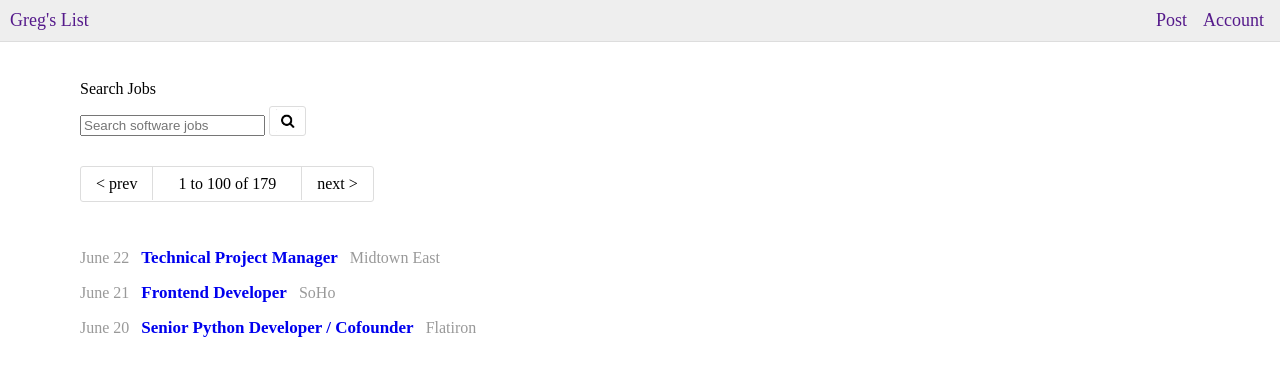
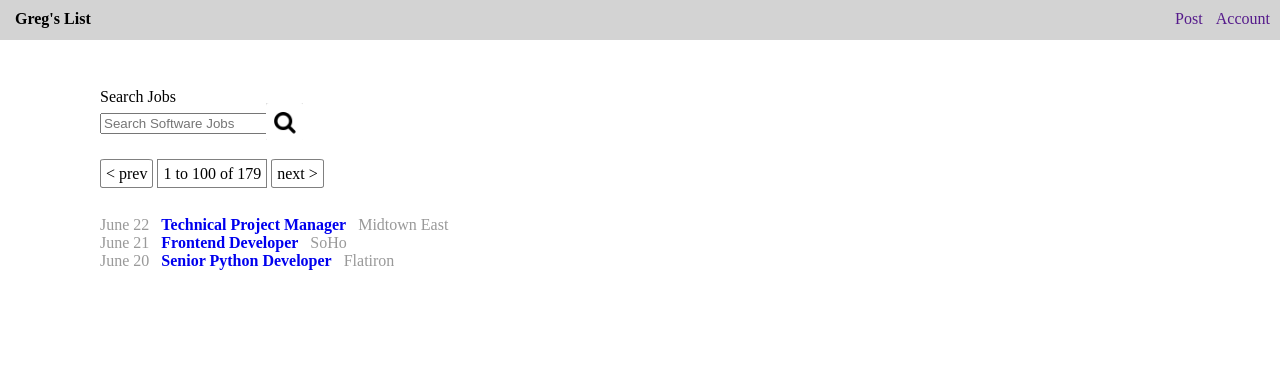
Before and after one commit to jagreen2/Gregs-list-revised, a plain HTML site: page index.html in a window 1280 px wide. Drawn offline with Linux system fonts and the light colour scheme.

Commit message:
Third Commit

```diff
--- a/index.html
+++ b/index.html
@@ -1,43 +1,39 @@
 <!DOCTYPE html>
 <html>
 <head>
-	<title>Greg's List</title>
+	<title>Test Nav</title>
 	<link rel="stylesheet" type="text/css" href="main.css">
-	<meta name="description" content="This is a website modeled after Craig's List called Greg's List">
 </head>
 <body>
+
 <header>
-	<a href="" class="rl-logo">
-		<h1>Greg's List</h1>
-	</a>
-
 	<nav class="top-nav">
 
-    	<a href="" class="nav-link">Post</a>
+		<a class="navlink-left" href=""><strong>Greg's List</strong></a>
 
-    	<a href="" class="nav-link">Account</a>
+		<span class="navlinks-right">
+
+			<a class="navlink2" href="">Post</a>
+			<a class="navlink3" href="">Account</a>
+
+		</span>
 
 	</nav>
+
 </header>
 
 <section class="search-section">
-
 	<form action="#">
-
 		<label for="search">Search Jobs</label>
-		<input type="text" id="search" placeholder="Search software jobs" />
-		<input type="image" class="search-button magnifying-glass-icon" src="images/magnifying-glass.png" alt="Search" role="button">
-
+		<input type="text" id="search" placeholder="Search Software Jobs"/>
+		<input type="image" class="search-button magnifying-glass-icon" src="images/magnifying-glass.png" alt="Search" role="button"/>
 	</form>
-
 </section>
 
 <nav class="pages">
-
 	<a class="pages-button">&lt; prev</a>
 	<span class="pages-display">1 to 100 of 179</span>
 	<a class="pages-button">next &gt;</a>
-
 </nav>
 
 <main>
@@ -63,12 +59,14 @@
 		<li class="listing">
 
 			<span class="listing-date">June 20</span>
-			<a href="#" class="listing-title">Senior Python Developer / Cofounder</a>
+			<a href="#" class="listing-title">Senior Python Developer</a>
 			<span class="listing-location">Flatiron</span>
 
 		</li>
+
 	</ul>
 
 </main>
+
 </body>
 </html>
--- a/main.css
+++ b/main.css
@@ -1,136 +1,100 @@
-* {
-	box-sizing: border-box;
+header {
+	position: fixed;
+	width: 100%;
+	height: 20px;
+	left: 0px;
+	top: 0px;
+	right: 0px;
+	background-color: lightgrey;
+	padding: 10px;
+
 }
 
-body {
-	margin: 0;
-	padding: 80px;
+
+.navlink-left {
+	position: absolute;
+	left: 15px;
+	color: black;
+	text-decoration: none;
+
 }
 
-header {
-	position: fixed;
-	top: 0;
-	left: 0;
-	right: 0;
-	padding: 10px;
-	background-color: #EEEEEE;
-	border-bottom: 1px solid #DDDDDD;
+.navlinks-right {
+	position: absolute;
+    right: 15px;
+    margin-right: 15px;
+
 }
 
-.top-nav {
-	position: absolute;
-	right: 10px;
-	top: 10px;
-}
-
-.nav-link {
-	font-size: 18px;
-	padding: 0 6px;
-}
-
-a {
+.navlink2 {
+	margin-right: 10px;
 	text-decoration: none;
 }
 
-a:hover {
-	text-decoration: underline;
+.navlink3 {
+	text-decoration: none;
 }
 
-.rl-logo {
-	display: inline-block;
-	border-radius: 100%;
-	font-weight: 800;
+.search-section {
+	position: absolute;
+	left: 100px;
 }
-
-.rl-logo h1 {
-	font-weight: normal;
-	margin: 0;
-	padding: 0;
-	font-size: 18px;
-}
-
-
-.search-section {
-	margin-bottom: 30px;
-}
-
 
 label {
 	display: block;
+	margin-top: 80px;
 	margin-bottom: 8px;
 }
 
+.search-section input {
+	margin-top: -22px;
 
-.search-selection input {
-	font-family: "Roboto", sans-serif;
-	font-size: 17px;
-	font-weight: 500;
-  	line-height: 30px;
-  	height: 30px;
-  	border: 1px solid #DDDDDD;
-  	border-radius: 3px;
-  	padding: 0 5px 0 8px;
-  	width: 400px;
 }
 
 .search-section .search-button {
-  	font-size: 17px;
-  	width: 37px;
-  	height: auto;
-  	padding: 2px 6px 3px 6px;
-  	background-color: white;
-  	border: 1px solid #DDDDDD;
-  	border-radius: 3px;
+	width: 37px;
+}
+
+.magnifying-glass-icon {
+	top: 117px;
+    left: 166px;
+	position: absolute;
 }
 
 .pages {
-  	display: inline-block; /* Tricky, this could start wrapping!  */
-  	font-size: 0;
-  	margin-bottom: 30px;
-  	border: 1px solid #DDDDDD;
-  	border-radius: 3px;
+	position: absolute;
+	left:100px;
+	top: 165px;
 }
 
 .pages-button {
-  	font-size: 16px;
-  	display: inline-block;
-  	padding: 8px 15px;
-  	border-radius: 3px;
+	border: 1px solid grey;
+    padding: 5px;
+    border-radius: 8%;
 }
 
 .pages-display {
-  	font-size: 16px;
-  	padding: 0 30px;
-  	padding: 8px 25px;
-  	border-left: 1px solid #DDDDDD;
-  	border-right: 1px solid #DDDDDD;
+	border: 1px solid grey;
+    padding: 5px;
 }
 
 .listings {
- 	padding: 0;
+	list-style-type: none;
 }
 
-.listing {
-  	list-style: none;
-  	margin-bottom: 15px;
-}
-
-.listing-date ,
-.listing-location {
-  	color: #999;
+main {
+	position: absolute;
+    top: 200px;
+    left: 60px;
 }
 
 .listing-title {
-  	font-weight: bold;
-  	font-size: 17px;
-  	margin-left: 8px;
-  	margin-right: 8px;
+	font-weight:bold;
+	text-decoration: none;
+	margin-left: 8px;
+	margin-right: 8px;
 }
 
-.search-button {
-  	vertical-align: bottom;
+.listing-date, .listing-location {
+	color: #999;
 }
-
-.star-icon, .magnifying-glass-icon {
-  	height: 100%;
-}
```
Also changed, not shown: test.css (deleted, +0 -12 lines), test.html (deleted, +0 -26 lines).
